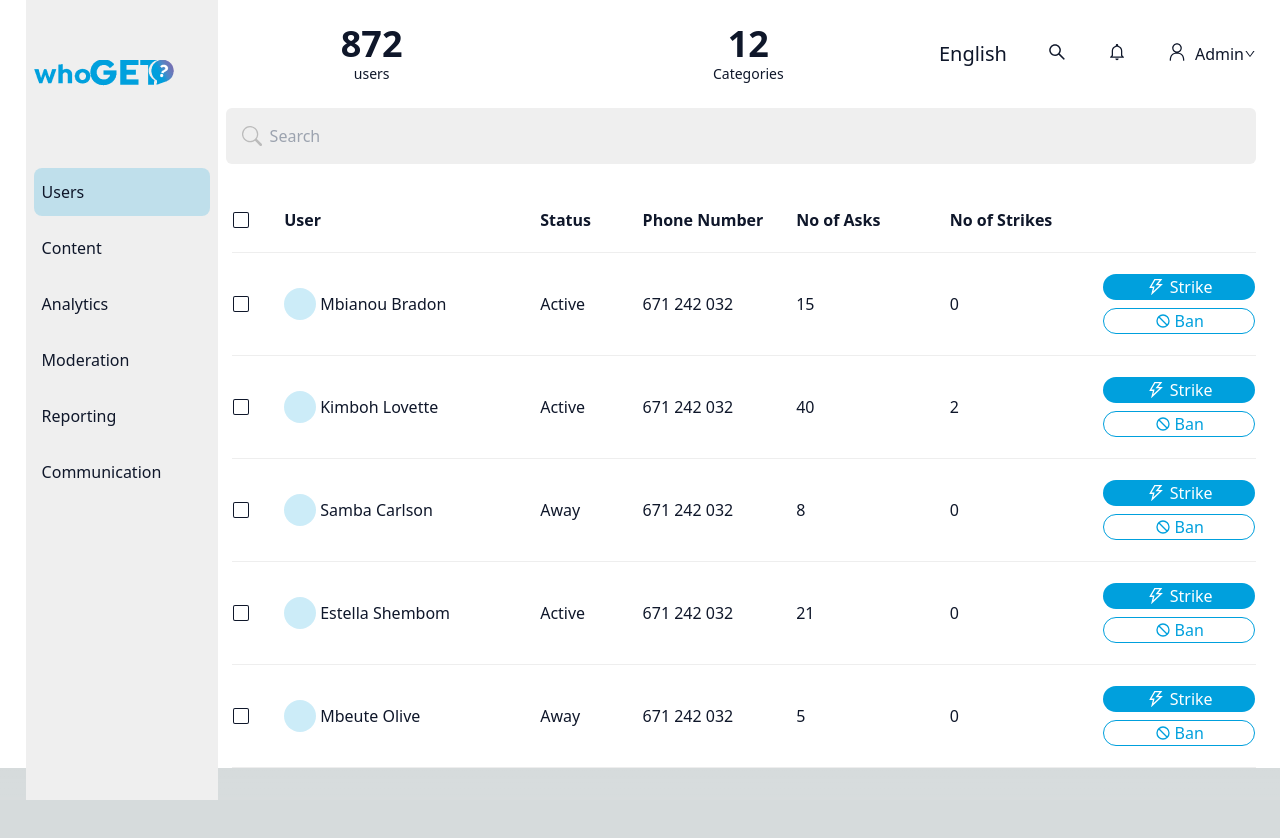
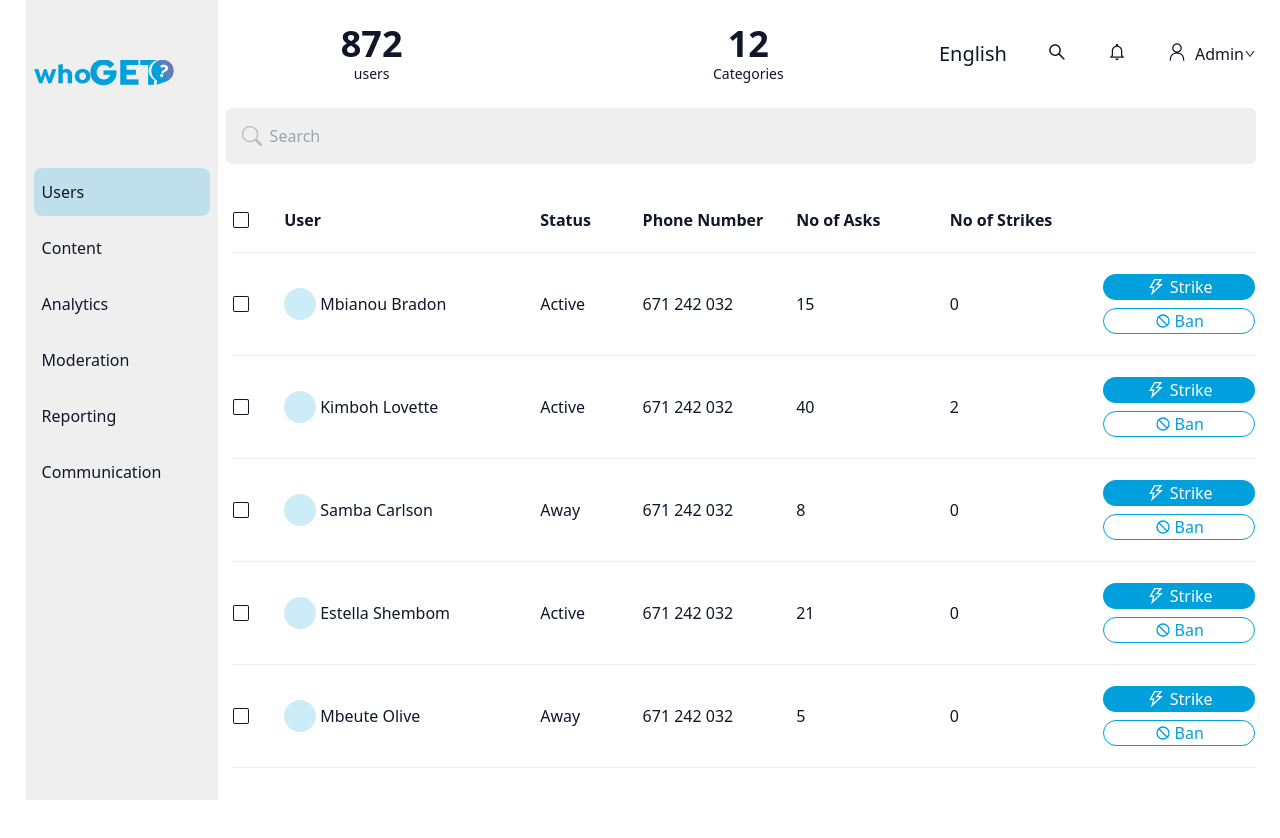
Before and after one commit to mbianou-bradon/WHOGET-admin-dashboard, a Next.js app: page / in a window 1280 px wide. Shown: the top 838 px of the page. Before the commit the page ends 800 px from the top, so only its background shows below. Built offline with nearby package versions, Linux system fonts and the light colour scheme.

Commit message:
Arranged layout

```diff
--- a/src/components/layout.tsx
+++ b/src/components/layout.tsx
@@ -6,10 +6,13 @@ import Header from "./Header";
 export default function Layout(props: { children: ReactNode}){
 
     return (
-        <div className=" bg-white text-slate-900">
+        <div className="bg-white text-slate-900">
             <Navbar />
             <Header/>
-            { props.children }
+            <div className="h-screen">
+                { props.children }
+            </div>
+
         </div>
     )
 }
```
